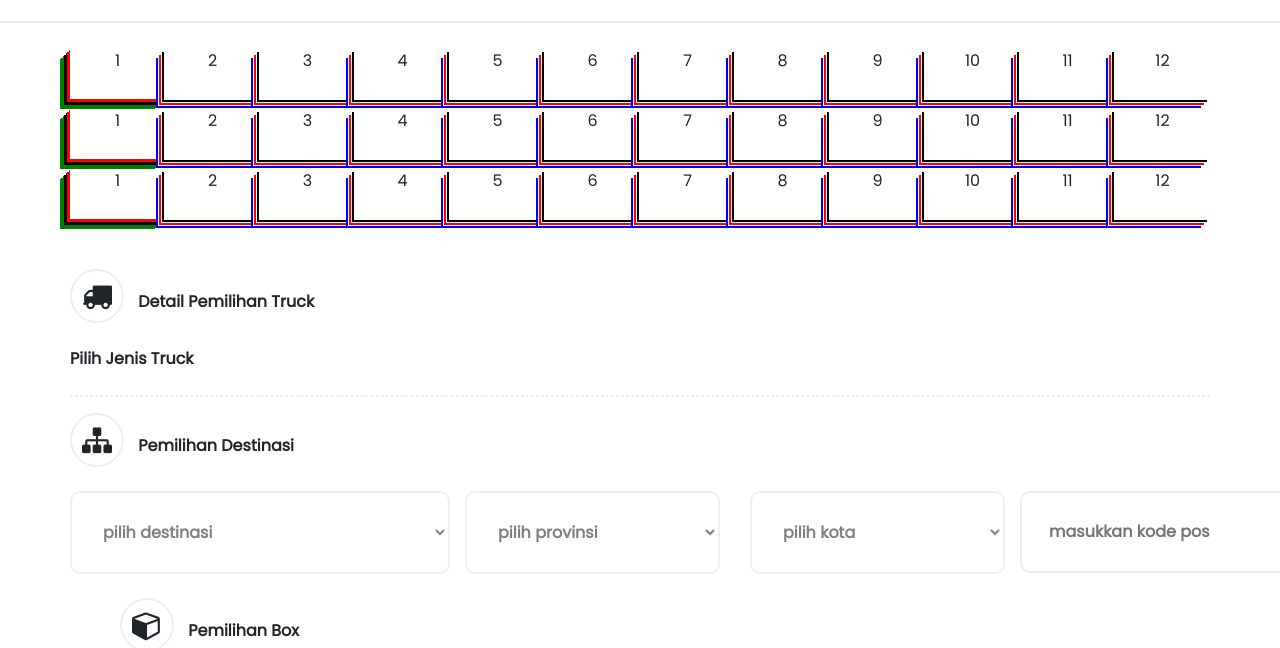
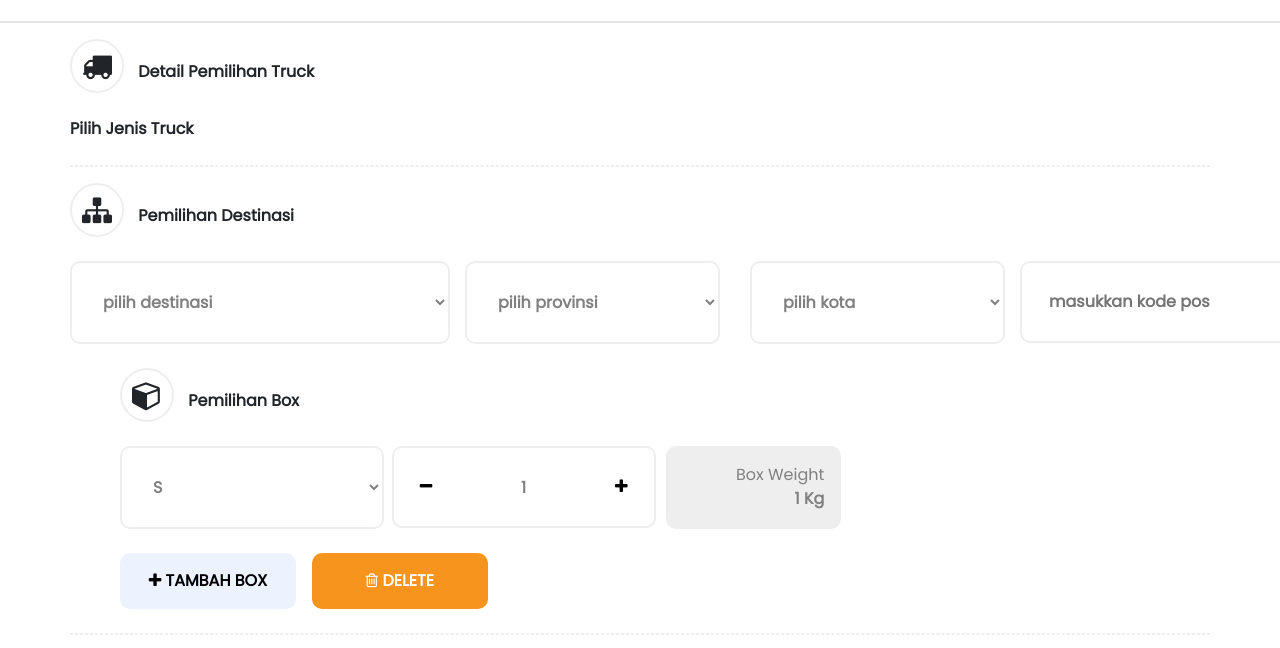
Before and after one commit to annashrul/monitoring-truck, a plain HTML site: page index.html in a window 1280 px wide. Shown: the part 127-775 px from the top of the page. Drawn offline with nearby package versions, Linux system fonts and the light colour scheme; no server answers.

Commit message:
fix flow

```diff
--- a/index.html
+++ b/index.html
@@ -350,194 +350,194 @@
     </div>
 </nav>
 <hr style="border-width: 2px">
-<div class="container" style="margin-bottom: 50px">
-    <div class="row">
-        <div class="col-md-1 p-0">
-            <section class="content">
-                <div class="long-left sheets">1</div>
-            </section>
-        </div>
-        <div class="col-md-1 p-0">
-            <section class="content">
-                <div class="left sheets">2</div>
-            </section>
-        </div>
-        <div class="col-md-1 p-0">
-            <section class="content">
-                <div class="left sheets">3</div>
-            </section>
-        </div>
-        <div class="col-md-1 p-0">
-            <section class="content">
-                <div class="left sheets">4</div>
-            </section>
-        </div>
-        <div class="col-md-1 p-0">
-            <section class="content">
-                <div class="left sheets">5</div>
-            </section>
-        </div>
-        <div class="col-md-1 p-0">
-            <section class="content">
-                <div class="left sheets">6</div>
-            </section>
-        </div>
-        <div class="col-md-1 p-0">
-            <section class="content">
-                <div class="left sheets">7</div>
-            </section>
-        </div>
-        <div class="col-md-1 p-0">
-            <section class="content">
-                <div class="left sheets">8</div>
-            </section>
-        </div>
-        <div class="col-md-1 p-0">
-            <section class="content">
-                <div class="left sheets">9</div>
-            </section>
-        </div>
-        <div class="col-md-1 p-0">
-            <section class="content">
-                <div class="left sheets">10</div>
-            </section>
-        </div>
-        <div class="col-md-1 p-0">
-            <section class="content">
-                <div class="left sheets">11</div>
-            </section>
-        </div>
-        <div class="col-md-1 p-0">
-            <section class="content">
-                <div class="left sheets">12</div>
-            </section>
-        </div>
+<!--<div class="container" style="margin-bottom: 50px">-->
+    <!--<div class="row">-->
+        <!--<div class="col-md-1 p-0">-->
+            <!--<section class="content">-->
+                <!--<div class="long-left sheets">1</div>-->
+            <!--</section>-->
+        <!--</div>-->
+        <!--<div class="col-md-1 p-0">-->
+            <!--<section class="content">-->
+                <!--<div class="left sheets">2</div>-->
+            <!--</section>-->
+        <!--</div>-->
+        <!--<div class="col-md-1 p-0">-->
+            <!--<section class="content">-->
+                <!--<div class="left sheets">3</div>-->
+            <!--</section>-->
+        <!--</div>-->
+        <!--<div class="col-md-1 p-0">-->
+            <!--<section class="content">-->
+                <!--<div class="left sheets">4</div>-->
+            <!--</section>-->
+        <!--</div>-->
+        <!--<div class="col-md-1 p-0">-->
+            <!--<section class="content">-->
+                <!--<div class="left sheets">5</div>-->
+            <!--</section>-->
+        <!--</div>-->
+        <!--<div class="col-md-1 p-0">-->
+            <!--<section class="content">-->
+                <!--<div class="left sheets">6</div>-->
+            <!--</section>-->
+        <!--</div>-->
+        <!--<div class="col-md-1 p-0">-->
+            <!--<section class="content">-->
+                <!--<div class="left sheets">7</div>-->
+            <!--</section>-->
+        <!--</div>-->
+        <!--<div class="col-md-1 p-0">-->
+            <!--<section class="content">-->
+                <!--<div class="left sheets">8</div>-->
+            <!--</section>-->
+        <!--</div>-->
+        <!--<div class="col-md-1 p-0">-->
+            <!--<section class="content">-->
+                <!--<div class="left sheets">9</div>-->
+            <!--</section>-->
+        <!--</div>-->
+        <!--<div class="col-md-1 p-0">-->
+            <!--<section class="content">-->
+                <!--<div class="left sheets">10</div>-->
+            <!--</section>-->
+        <!--</div>-->
+        <!--<div class="col-md-1 p-0">-->
+            <!--<section class="content">-->
+                <!--<div class="left sheets">11</div>-->
+            <!--</section>-->
+        <!--</div>-->
+        <!--<div class="col-md-1 p-0">-->
+            <!--<section class="content">-->
+                <!--<div class="left sheets">12</div>-->
+            <!--</section>-->
+        <!--</div>-->
 
 
-        <div class="col-md-1 p-0">
-            <section class="content">
-                <div class="long-left sheets">1</div>
-            </section>
-        </div>
-        <div class="col-md-1 p-0">
-            <section class="content">
-                <div class="left sheets">2</div>
-            </section>
-        </div>
-        <div class="col-md-1 p-0">
-            <section class="content">
-                <div class="left sheets">3</div>
-            </section>
-        </div>
-        <div class="col-md-1 p-0">
-            <section class="content">
-                <div class="left sheets">4</div>
-            </section>
-        </div>
-        <div class="col-md-1 p-0">
-            <section class="content">
-                <div class="left sheets">5</div>
-            </section>
-        </div>
-        <div class="col-md-1 p-0">
-            <section class="content">
-                <div class="left sheets">6</div>
-            </section>
-        </div>
-        <div class="col-md-1 p-0">
-            <section class="content">
-                <div class="left sheets">7</div>
-            </section>
-        </div>
-        <div class="col-md-1 p-0">
-            <section class="content">
-                <div class="left sheets">8</div>
-            </section>
-        </div>
-        <div class="col-md-1 p-0">
-            <section class="content">
-                <div class="left sheets">9</div>
-            </section>
-        </div>
-        <div class="col-md-1 p-0">
-            <section class="content">
-                <div class="left sheets">10</div>
-            </section>
-        </div>
-        <div class="col-md-1 p-0">
-            <section class="content">
-                <div class="left sheets">11</div>
-            </section>
-        </div>
+        <!--<div class="col-md-1 p-0">-->
+            <!--<section class="content">-->
+                <!--<div class="long-left sheets">1</div>-->
+            <!--</section>-->
+        <!--</div>-->
+        <!--<div class="col-md-1 p-0">-->
+            <!--<section class="content">-->
+                <!--<div class="left sheets">2</div>-->
+            <!--</section>-->
+        <!--</div>-->
+        <!--<div class="col-md-1 p-0">-->
+            <!--<section class="content">-->
+                <!--<div class="left sheets">3</div>-->
+            <!--</section>-->
+        <!--</div>-->
+        <!--<div class="col-md-1 p-0">-->
+            <!--<section class="content">-->
+                <!--<div class="left sheets">4</div>-->
+            <!--</section>-->
+        <!--</div>-->
+        <!--<div class="col-md-1 p-0">-->
+            <!--<section class="content">-->
+                <!--<div class="left sheets">5</div>-->
+            <!--</section>-->
+        <!--</div>-->
+        <!--<div class="col-md-1 p-0">-->
+            <!--<section class="content">-->
+                <!--<div class="left sheets">6</div>-->
+            <!--</section>-->
+        <!--</div>-->
+        <!--<div class="col-md-1 p-0">-->
+            <!--<section class="content">-->
+                <!--<div class="left sheets">7</div>-->
+            <!--</section>-->
+        <!--</div>-->
+        <!--<div class="col-md-1 p-0">-->
+            <!--<section class="content">-->
+                <!--<div class="left sheets">8</div>-->
+            <!--</section>-->
+        <!--</div>-->
+        <!--<div class="col-md-1 p-0">-->
+            <!--<section class="content">-->
+                <!--<div class="left sheets">9</div>-->
+            <!--</section>-->
+        <!--</div>-->
+        <!--<div class="col-md-1 p-0">-->
+            <!--<section class="content">-->
+                <!--<div class="left sheets">10</div>-->
+            <!--</section>-->
+        <!--</div>-->
+        <!--<div class="col-md-1 p-0">-->
+            <!--<section class="content">-->
+                <!--<div class="left sheets">11</div>-->
+            <!--</section>-->
+        <!--</div>-->
 
-        <div class="col-md-1 p-0">
-            <section class="content">
-                <div class="left sheets">12</div>
-            </section>
-        </div>
-        <div class="col-md-1 p-0">
-            <section class="content">
-                <div class="long-left sheets">1</div>
-            </section>
-        </div>
-        <div class="col-md-1 p-0">
-            <section class="content">
-                <div class="left sheets">2</div>
-            </section>
-        </div>
-        <div class="col-md-1 p-0">
-            <section class="content">
-                <div class="left sheets">3</div>
-            </section>
-        </div>
-        <div class="col-md-1 p-0">
-            <section class="content">
-                <div class="left sheets">4</div>
-            </section>
-        </div>
-        <div class="col-md-1 p-0">
-            <section class="content">
-                <div class="left sheets">5</div>
-            </section>
-        </div>
-        <div class="col-md-1 p-0">
-            <section class="content">
-                <div class="left sheets">6</div>
-            </section>
-        </div>
-        <div class="col-md-1 p-0">
-            <section class="content">
-                <div class="left sheets">7</div>
-            </section>
-        </div>
-        <div class="col-md-1 p-0">
-            <section class="content">
-                <div class="left sheets">8</div>
-            </section>
-        </div>
-        <div class="col-md-1 p-0">
-            <section class="content">
-                <div class="left sheets">9</div>
-            </section>
-        </div>
-        <div class="col-md-1 p-0">
-            <section class="content">
-                <div class="left sheets">10</div>
-            </section>
-        </div>
-        <div class="col-md-1 p-0">
-            <section class="content">
-                <div class="left sheets">11</div>
-            </section>
-        </div>
+        <!--<div class="col-md-1 p-0">-->
+            <!--<section class="content">-->
+                <!--<div class="left sheets">12</div>-->
+            <!--</section>-->
+        <!--</div>-->
+        <!--<div class="col-md-1 p-0">-->
+            <!--<section class="content">-->
+                <!--<div class="long-left sheets">1</div>-->
+            <!--</section>-->
+        <!--</div>-->
+        <!--<div class="col-md-1 p-0">-->
+            <!--<section class="content">-->
+                <!--<div class="left sheets">2</div>-->
+            <!--</section>-->
+        <!--</div>-->
+        <!--<div class="col-md-1 p-0">-->
+            <!--<section class="content">-->
+                <!--<div class="left sheets">3</div>-->
+            <!--</section>-->
+        <!--</div>-->
+        <!--<div class="col-md-1 p-0">-->
+            <!--<section class="content">-->
+                <!--<div class="left sheets">4</div>-->
+            <!--</section>-->
+        <!--</div>-->
+        <!--<div class="col-md-1 p-0">-->
+            <!--<section class="content">-->
+                <!--<div class="left sheets">5</div>-->
+            <!--</section>-->
+        <!--</div>-->
+        <!--<div class="col-md-1 p-0">-->
+            <!--<section class="content">-->
+                <!--<div class="left sheets">6</div>-->
+            <!--</section>-->
+        <!--</div>-->
+        <!--<div class="col-md-1 p-0">-->
+            <!--<section class="content">-->
+                <!--<div class="left sheets">7</div>-->
+            <!--</section>-->
+        <!--</div>-->
+        <!--<div class="col-md-1 p-0">-->
+            <!--<section class="content">-->
+                <!--<div class="left sheets">8</div>-->
+            <!--</section>-->
+        <!--</div>-->
+        <!--<div class="col-md-1 p-0">-->
+            <!--<section class="content">-->
+                <!--<div class="left sheets">9</div>-->
+            <!--</section>-->
+        <!--</div>-->
+        <!--<div class="col-md-1 p-0">-->
+            <!--<section class="content">-->
+                <!--<div class="left sheets">10</div>-->
+            <!--</section>-->
+        <!--</div>-->
+        <!--<div class="col-md-1 p-0">-->
+            <!--<section class="content">-->
+                <!--<div class="left sheets">11</div>-->
+            <!--</section>-->
+        <!--</div>-->
 
-        <div class="col-md-1 p-0">
-            <section class="content">
-                <div class="left sheets">12</div>
-            </section>
-        </div>
-    </div>
-</div>
+        <!--<div class="col-md-1 p-0">-->
+            <!--<section class="content">-->
+                <!--<div class="left sheets">12</div>-->
+            <!--</section>-->
+        <!--</div>-->
+    <!--</div>-->
+<!--</div>-->
 
 <div id="wrapper-page-1">
     <div class="container">
@@ -784,7 +784,7 @@
     }
 
     function handleNext(){
-        console.log(dataDest)
+        if(localStorage.page !== '2'){
             for(let i=0;i<dataDest.length;i++){
                 if(dataDest[i].destination.id===""){
                     alert("destinasi tidak boleh kosong");
@@ -809,6 +809,8 @@
             }
             localStorage.setItem("page","2");
             setTimeout(()=>checkPage(false),100);
+        }
+
 
     }
     function handlePrev(){
@@ -858,19 +860,16 @@
                 postalCode:"",
                 detail:[{id:`${noDestination}-${noItems}`,qty:1,size:dataSizeBox[0],weight:1}]
             });
-            console.log("add des",dataDest)
             setTimeout(()=>{
                 templateDestination()
-            },1000)
+            },100)
         },200)
     }
     function delDestination(dest){
         noDestination=noDestination-1;
         dataDest = dataDest.filter(res=>res.id!==dataDest[dest].id);
         setTimeout(function(){
-            for(let iProv=0;iProv<dataDest.length;iProv++){
-                getProvince(iProv);
-            }
+            templateDestination();
         },100)
 
     }
@@ -921,8 +920,6 @@
         },100)
     }
     function templateDestination(){
-        console.log(dataDest)
-
         let html="";
         let htmlProvince='<option value="">pilih provinsi</option>';
         let dataDestination=[{id:1,name:"Toyota Bandung"}];
@@ -933,9 +930,9 @@
         for(let iDest=0;iDest<dataDestination.length;iDest++){
             htmlDestination+='<option value="'+dataDestination[iDest].id+'">'+dataDestination[iDest].name.toLowerCase()+'</option>';
         }
-//        for(let iProv=0;iProv<dataProvince.length;iProv++){
-//            htmlProvince+='<option value="'+dataProvince[iProv].id+'">'+dataProvince[iProv].name.toLowerCase()+'</option>';
-//        }
+        for(let iProv=0;iProv<dataProvince.length;iProv++){
+            htmlProvince+='<option value="'+dataProvince[iProv].id+'">'+dataProvince[iProv].name.toLowerCase()+'</option>';
+        }
         for(let iCity=0;iCity<dataCity.length;iCity++){
             htmlCity+='<option value="'+dataCity[iCity].id+'">'+dataCity[iCity].name.toLowerCase()+'</option>';
         }
@@ -1107,9 +1104,8 @@
     }
 
     function loadCity(provinceId,dest){
-
-        var provinceName=$(`#city_${dest}`).find(`option:selected`).text();
-        Object.assign(dataDest[dest],{city:{id:provinceId,name:provinceName.toLowerCase()}});
+        var provinceName=$(`#province_${dest}`).find(`option:selected`).text();
+        Object.assign(dataDest[dest],{province:{id:provinceId,name:provinceName.toLowerCase()}});
         $.ajax({
             url:`${baseUrl}regencies/${provinceId}.json`,
             dataType:"JSON",
@@ -1123,7 +1119,7 @@
                  setTimeout(function(){
                     $(`#city_${dest}`).html(html);
                     setTimeout(()=>{
-//                        $("#province_"+dest).val(provinceId);
+                        Object.assign(dataDest[dest],{city:{id:res[0].id,name:res[0].name.toLowerCase()}});
                     },1000)
                 },100)
             }
```
Lines whose indentation alone changed are shown as unchanged.
